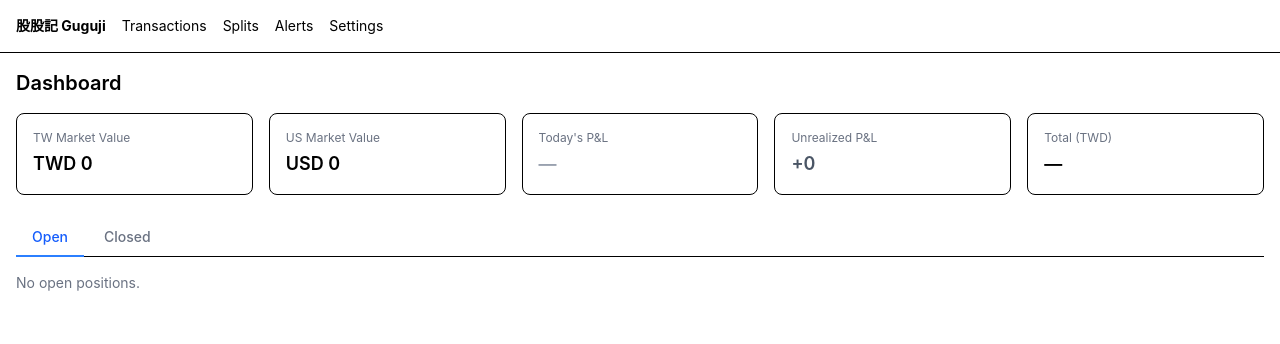
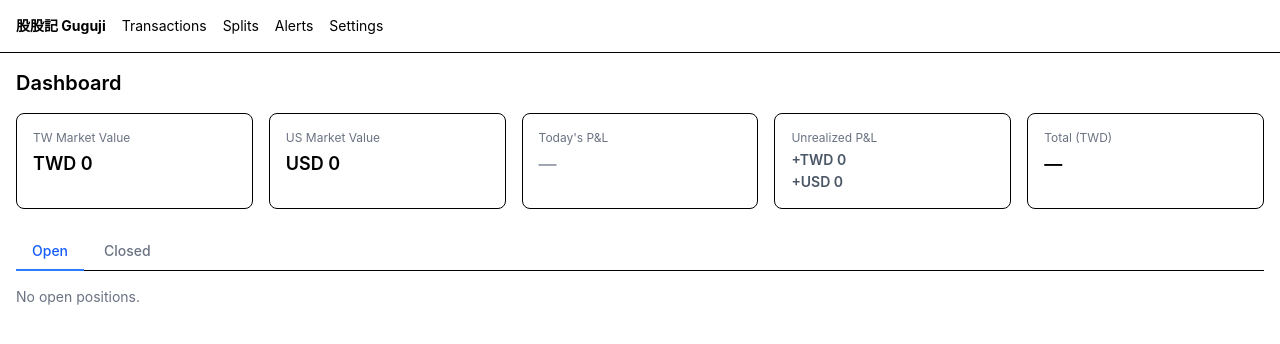
Before and after one commit to kevin1kevin1k/Guguji, a React (Vite) app: page / in a window 1280 px wide. Shown: the top 344 px of the page. Built offline with nearby package versions, Linux system fonts and the light colour scheme.

Commit message:
feat(ui): show currency labels and fix mixed-currency P&L calculation

```diff
--- a/src/pages/AddTransaction/index.tsx
+++ b/src/pages/AddTransaction/index.tsx
@@ -172,7 +172,9 @@ export default function AddTransaction() {
         <div className="flex gap-3">
           <div className="flex-1">
             <label htmlFor="price" className="block text-sm font-medium mb-1">
-              {type === 'dividend' ? 'Amount per share' : 'Price'}
+              {type === 'dividend'
+                ? `Amount per share (${market === 'TW' ? 'TWD' : 'USD'})`
+                : `Price (${market === 'TW' ? 'TWD' : 'USD'})`}
             </label>
             <input
               id="price"
@@ -202,7 +204,9 @@ export default function AddTransaction() {
 
         {(type === 'buy' || type === 'sell') && (
           <div>
-            <label htmlFor="fee" className="block text-sm font-medium mb-1">Fee (optional)</label>
+            <label htmlFor="fee" className="block text-sm font-medium mb-1">
+            Fee (optional, {market === 'TW' ? 'TWD' : 'USD'})
+          </label>
             <input
               id="fee"
               type="number"
--- a/src/pages/Dashboard/index.tsx
+++ b/src/pages/Dashboard/index.tsx
@@ -88,8 +88,11 @@ export default function Dashboard() {
     .reduce((s, p) => s + p.currentValue, 0)
   const usTotal = positions.filter((p) => p.isOpen && p.market === 'US')
     .reduce((s, p) => s + p.currentValue, 0)
-  const totalPnl = positions.filter((p) => p.isOpen)
+  const twPnl = positions.filter((p) => p.isOpen && p.market === 'TW')
     .reduce((s, p) => s + p.unrealizedPnl, 0)
+  const usPnl = positions.filter((p) => p.isOpen && p.market === 'US')
+    .reduce((s, p) => s + p.unrealizedPnl, 0)
+  const totalPnlTwd = usdTwdRate !== null ? twPnl + usPnl * usdTwdRate : null
 
   const filteredPoints = filterByRange(chartPoints, range)
   const totalTwd = usdTwdRate !== null ? twTotal + usTotal * usdTwdRate : null
@@ -114,9 +117,20 @@ export default function Dashboard() {
         </div>
         <div className="border rounded-lg p-4">
           <p className="text-xs text-gray-500 mb-1">Unrealized P&amp;L</p>
-          <p className={`text-lg font-semibold ${pnlColor(totalPnl)}`}>
-            {totalPnl >= 0 ? '+' : ''}{fmt(totalPnl, 0)}
-          </p>
+          {totalPnlTwd !== null ? (
+            <p className={`text-lg font-semibold ${pnlColor(totalPnlTwd)}`}>
+              {totalPnlTwd >= 0 ? '+' : '-'}TWD {fmt(Math.abs(totalPnlTwd), 0)}
+            </p>
+          ) : (
+            <div className="space-y-0.5">
+              <p className={`text-sm font-semibold ${pnlColor(twPnl)}`}>
+                {twPnl >= 0 ? '+' : '-'}TWD {fmt(Math.abs(twPnl), 0)}
+              </p>
+              <p className={`text-sm font-semibold ${pnlColor(usPnl)}`}>
+                {usPnl >= 0 ? '+' : '-'}USD {fmt(Math.abs(usPnl), 0)}
+              </p>
+            </div>
+          )}
         </div>
         <div className="border rounded-lg p-4 col-span-2 md:col-span-1">
           <p className="text-xs text-gray-500 mb-1">Total (TWD)</p>
@@ -263,9 +277,13 @@ export default function Dashboard() {
                   <td className="py-2 pr-4 text-right">{fmt(pos.shares, 4)}</td>
                   <td className="py-2 pr-4 text-right">{fmt(pos.avgCost)}</td>
                   <td className="py-2 pr-4 text-right">{hasPrice ? fmt(pos.currentPrice) : '—'}</td>
-                  <td className="py-2 pr-4 text-right">{hasPrice ? fmt(pos.currentValue, 0) : '—'}</td>
+                  <td className="py-2 pr-4 text-right">
+                    {hasPrice ? `${pos.market === 'TW' ? 'TWD' : 'USD'} ${fmt(pos.currentValue, 0)}` : '—'}
+                  </td>
                   <td className={`py-2 pr-4 text-right ${hasPrice ? pnlColor(pos.unrealizedPnl) : 'text-gray-400'}`}>
-                    {hasPrice ? `${pos.unrealizedPnl >= 0 ? '+' : ''}${fmt(pos.unrealizedPnl, 0)}` : '—'}
+                    {hasPrice
+                      ? `${pos.unrealizedPnl >= 0 ? '+' : '-'}${pos.market === 'TW' ? 'TWD' : 'USD'} ${fmt(Math.abs(pos.unrealizedPnl), 0)}`
+                      : '—'}
                   </td>
                   <td className={`py-2 text-right ${hasPrice ? pnlColor(pos.unrealizedPnlPct) : 'text-gray-400'}`}>
                     {hasPrice ? `${pos.unrealizedPnlPct >= 0 ? '+' : ''}${fmt(pos.unrealizedPnlPct)}%` : '—'}
```
Also changed, not shown: 1 other file (tests, documents, lock files or other folders).
